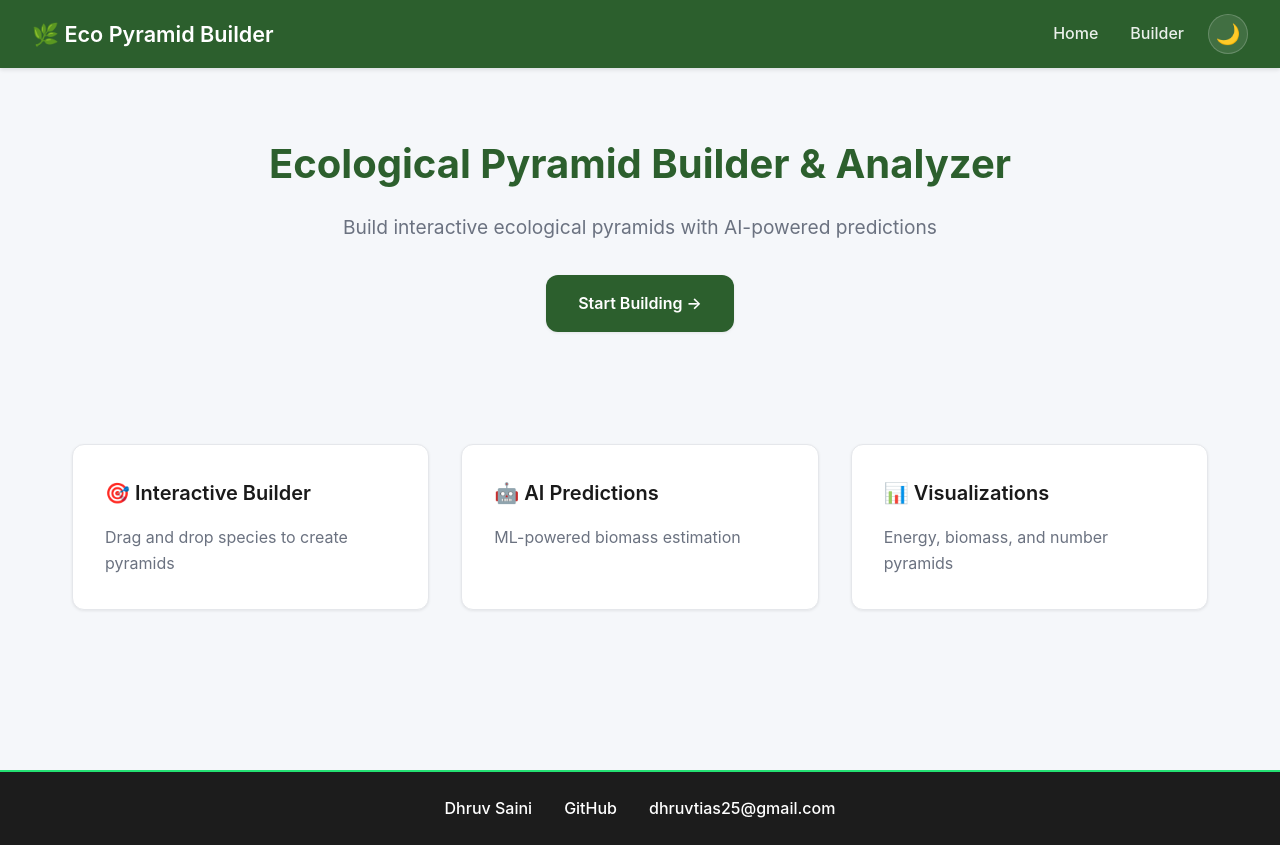
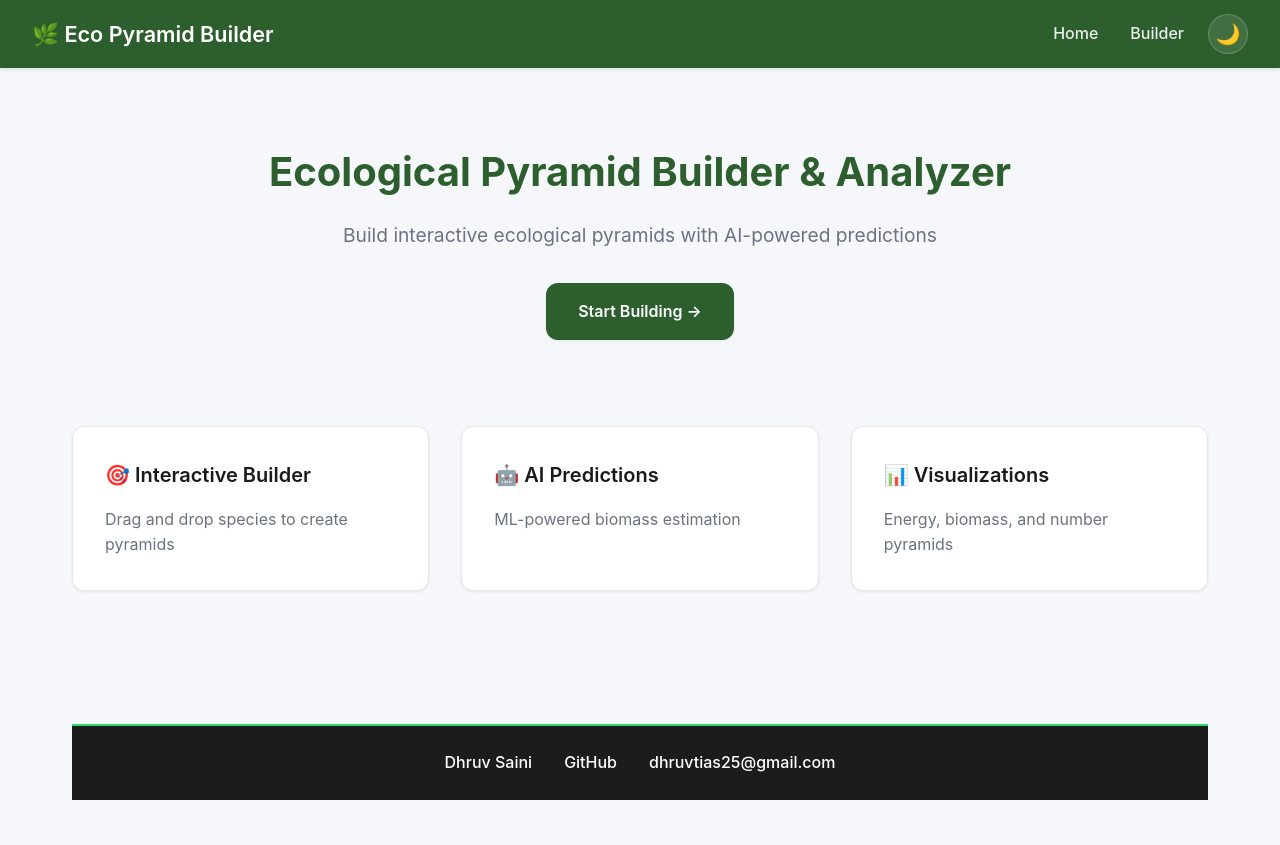
Before and after one commit to Polaris-jkd/eco-pyramid-builder, a React (Vite) app in the folder client/: page / in a window 1280 px wide. After the commit the page ends 800 px from the top, so only its background shows below. Built offline with nearby package versions, Linux system fonts and the light colour scheme; no server answers.

Commit message:
fix: improve toolbar spacing and home page layout

```diff
--- a/client/src/pages/Builder.jsx
+++ b/client/src/pages/Builder.jsx
@@ -160,7 +160,7 @@ export default function Builder() {
       <div className="builder-unified-toolbar" style={{
         background: 'var(--bg-white)',
         borderBottom: '1px solid var(--border-light)',
-        padding: '0.75rem 1.5rem',
+        padding: '1.25rem 2rem',
         display: 'flex',
         alignItems: 'center',
         gap: '1.5rem',
--- a/client/src/pages/Home.jsx
+++ b/client/src/pages/Home.jsx
@@ -3,29 +3,193 @@ import { Link } from 'react-router-dom';
 
 export default function Home() {
   return (
-    <main className="main-content">
-      <div className="hero">
-        <h1>Ecological Pyramid Builder & Analyzer</h1>
-        <p>Build interactive ecological pyramids with AI-powered predictions</p>
-        <Link to="/builder" className="cta-button">Start Building →</Link>
-      </div>
-
-      <div className="features">
-        <div className="feature-card">
-          <h3>🎯 Interactive Builder</h3>
-          <p>Drag and drop species to create pyramids</p>
+    <div style={{
+      display: 'flex',
+      flexDirection: 'column',
+      position: 'fixed',
+      top: '60px',
+      left: 0,
+      right: 0,
+      bottom: 0,
+      overflow: 'hidden',
+      background: 'var(--bg-canvas)'
+    }}>
+      <div className="main-content" style={{
+        flex: 1,
+        display: 'flex',
+        flexDirection: 'column',
+        justifyContent: 'space-between',
+        maxWidth: '1200px',
+        width: '100%',
+        margin: '0 auto',
+        padding: '2rem 2rem 0 2rem',
+        overflow: 'auto'
+      }}>
+        {/* Hero Section */}
+        <div className="hero" style={{
+          textAlign: 'center',
+          padding: '3rem 2rem 2rem 2rem'
+        }}>
+          <h1 className="hero-title" style={{
+            fontSize: '2.5rem',
+            fontWeight: 700,
+            marginBottom: '1rem',
+            color: 'var(--accent-green)'
+          }}>
+            Ecological Pyramid Builder & Analyzer
+          </h1>
+          <p style={{
+            fontSize: '1.2rem',
+            color: 'var(--text-secondary)',
+            marginBottom: '2rem'
+          }}>
+            Build interactive ecological pyramids with AI-powered predictions
+          </p>
+          <Link
+            to="/builder"
+            className="cta-button"
+            style={{
+              display: 'inline-block',
+              background: 'var(--accent-green)',
+              color: 'white',
+              padding: '1rem 2rem',
+              borderRadius: 'var(--radius-md)',
+              textDecoration: 'none',
+              fontWeight: 600,
+              transition: 'all var(--transition)',
+              boxShadow: 'var(--shadow-sm)'
+            }}
+          >
+            Start Building →
+          </Link>
         </div>
 
-        <div className="feature-card">
-          <h3>🤖 AI Predictions</h3>
-          <p>ML-powered biomass estimation</p>
+        {/* Features Grid */}
+        <div className="features" style={{
+          display: 'grid',
+          gridTemplateColumns: 'repeat(auto-fit, minmax(280px, 1fr))',
+          gap: '2rem',
+          margin: '2rem 0',
+          width: '100%'
+        }}>
+          <div className="feature-card" style={{
+            background: 'var(--bg-white)',
+            padding: '2rem',
+            borderRadius: 'var(--radius-md)',
+            boxShadow: 'var(--shadow-sm)',
+            border: '1px solid var(--border-light)',
+            transition: 'all var(--transition)'
+          }}>
+            <h3 style={{
+              fontSize: '1.25rem',
+              fontWeight: 600,
+              marginBottom: '1rem',
+              color: 'var(--text-primary)'
+            }}>
+              🎯 Interactive Builder
+            </h3>
+            <p style={{
+              color: 'var(--text-secondary)',
+              lineHeight: 1.6
+            }}>
+              Drag and drop species to create pyramids
+            </p>
+          </div>
+
+          <div className="feature-card" style={{
+            background: 'var(--bg-white)',
+            padding: '2rem',
+            borderRadius: 'var(--radius-md)',
+            boxShadow: 'var(--shadow-sm)',
+            border: '1px solid var(--border-light)',
+            transition: 'all var(--transition)'
+          }}>
+            <h3 style={{
+              fontSize: '1.25rem',
+              fontWeight: 600,
+              marginBottom: '1rem',
+              color: 'var(--text-primary)'
+            }}>
+              🤖 AI Predictions
+            </h3>
+            <p style={{
+              color: 'var(--text-secondary)',
+              lineHeight: 1.6
+            }}>
+              ML-powered biomass estimation
+            </p>
+          </div>
+
+          <div className="feature-card" style={{
+            background: 'var(--bg-white)',
+            padding: '2rem',
+            borderRadius: 'var(--radius-md)',
+            boxShadow: 'var(--shadow-sm)',
+            border: '1px solid var(--border-light)',
+            transition: 'all var(--transition)'
+          }}>
+            <h3 style={{
+              fontSize: '1.25rem',
+              fontWeight: 600,
+              marginBottom: '1rem',
+              color: 'var(--text-primary)'
+            }}>
+              📊 Visualizations
+            </h3>
+            <p style={{
+              color: 'var(--text-secondary)',
+              lineHeight: 1.6
+            }}>
+              Energy, biomass, and number pyramids
+            </p>
+          </div>
         </div>
 
-        <div className="feature-card">
-          <h3>📊 Visualizations</h3>
-          <p>Energy, biomass, and number pyramids</p>
+        {/* Footer */}
+        <div className="app-footer" style={{
+          width: '100%',
+          background: '#1c1c1c',
+          color: '#fff',
+          display: 'flex',
+          justifyContent: 'center',
+          gap: '2rem',
+          alignItems: 'center',
+          padding: '1.5rem 2rem',
+          fontSize: '1rem',
+          fontWeight: 500,
+          borderTop: '2px solid #24e073',
+          marginTop: '2rem',
+          flexShrink: 0
+        }}>
+          <span className="footer-item" style={{
+            color: '#fff',
+            cursor: 'pointer',
+            transition: 'color 0.2s ease'
+          }}>
+            Dhruv Saini
+          </span>
+          <a
+            href="https://github.com"
+            target="_blank"
+            rel="noopener noreferrer"
+            className="footer-item"
+            style={{
+              color: '#fff',
+              textDecoration: 'none',
+              transition: 'color 0.2s ease'
+            }}
+          >
+            GitHub
+          </a>
+          <span className="footer-item" style={{
+            color: '#fff',
+            cursor: 'pointer',
+            transition: 'color 0.2s ease'
+          }}>
+            dhruvtias25@gmail.com
+          </span>
         </div>
       </div>
-    </main>
+    </div>
   );
 }
```
